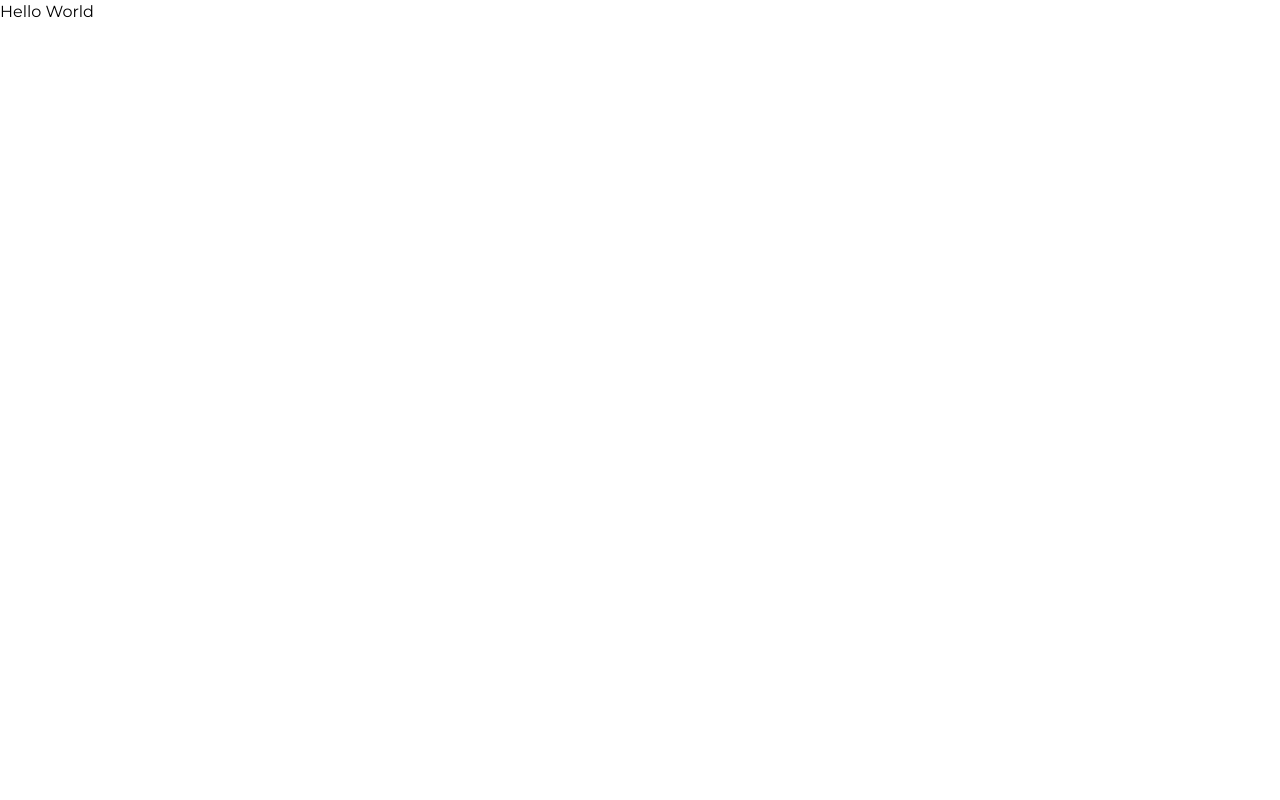
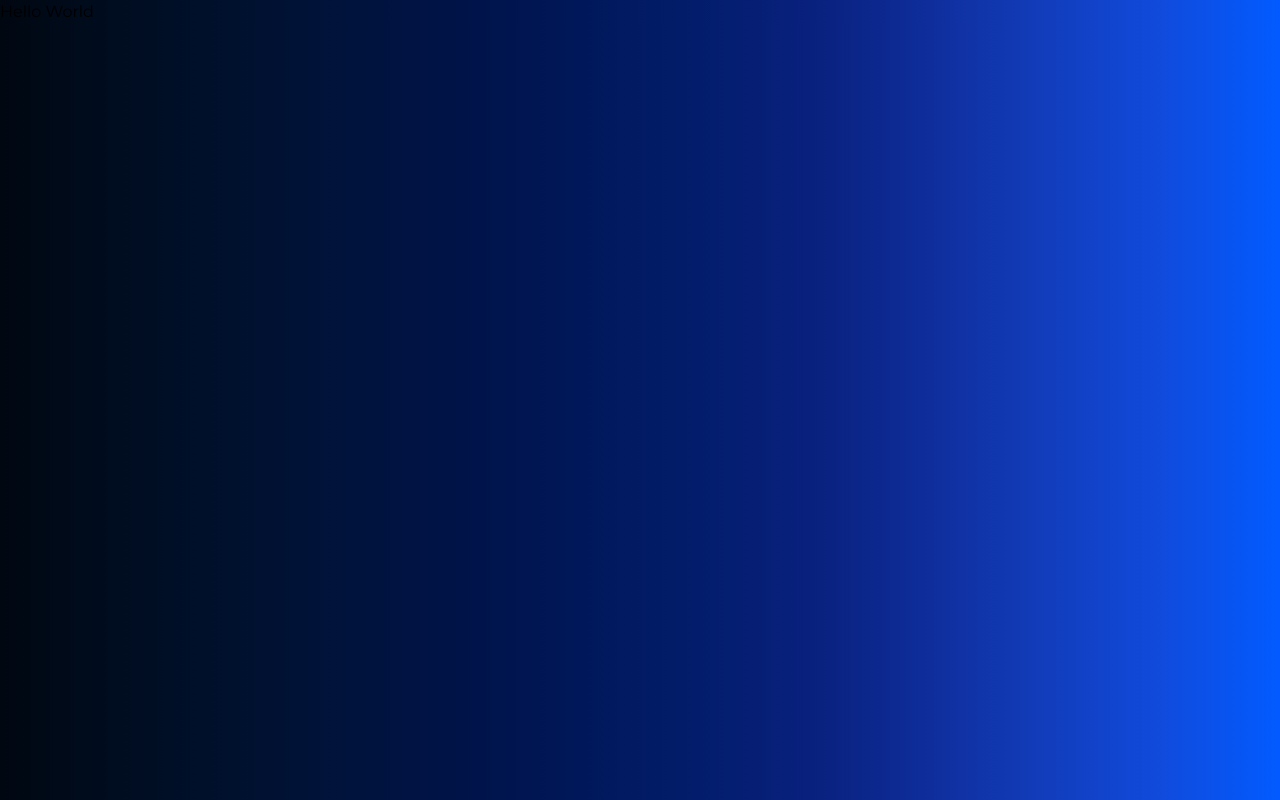
Before and after one commit to devLucasAquino/social-network, a React (Vite) app: page / in a window 1280 px wide. Built offline with nearby package versions, Linux system fonts and the light colour scheme.

Commit message:
feat: defining background image default

```diff
--- a/src/index.css
+++ b/src/index.css
@@ -9,5 +9,5 @@
   min-width: 0;
   font-family: 'Montserrat', 'Inter', sans-serif;
   box-sizing: border-box;
-  scrollbar-color: #E30613;
+  background-image: linear-gradient(to left, #025bff, #104bdd, #123dbc, #0f2e9c, #09217e, #031d6c, #00185a, #001349, #00133c, #00112e, #000d20, #000711);
 }
```
